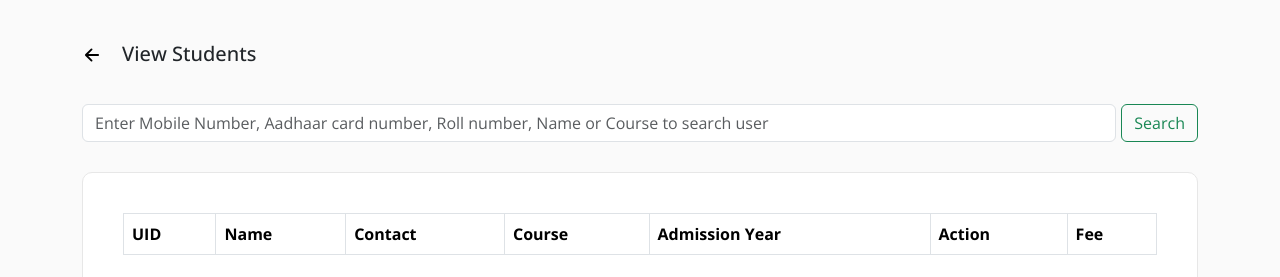
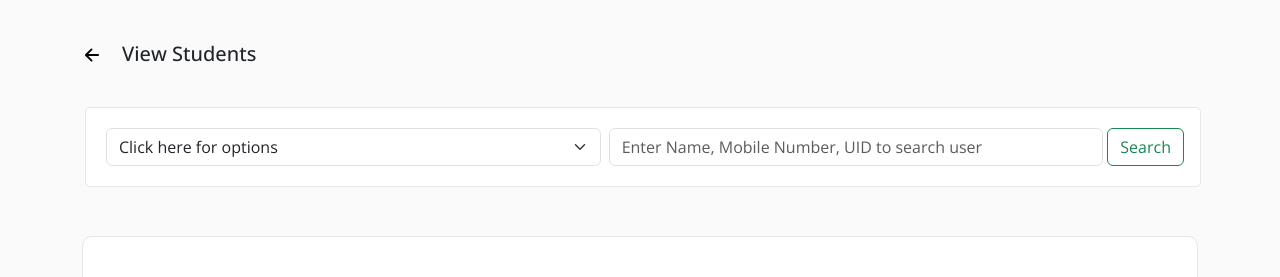
Before and after one commit to Borapolyclinic/biahs, a PHP site: page /admin/user-view-students-by-course.php in a window 1280 px wide. Shown: the part 58-335 px from the top of the page. Run offline with PHP 8.4, Linux system fonts and the light colour scheme; tables that the repository leaves empty or names only in its code hold one stand-in row (values such as "Sample post"); data that the repository does not hold is empty.

Commit message:
modified:   admin/components/dashboard/user-dashboard/user-data-count.php modified:   admin/user-search-student-data.php modified:   admin/user-view-students-by-course.php modified:   admin/user-view-students.php

```diff
--- a/admin/user-view-students-by-course.php
+++ b/admin/user-view-students-by-course.php
@@ -8,13 +8,41 @@
         <h5>View Students</h5>
     </div>
 
-    <div class="w-100">
+    <?php
+    require('includes/connection.php');
+    $query = "SELECT * FROM `bora_student`";
+    $res = mysqli_query($connection, $query);
+    $student_count = mysqli_num_rows($res);
+    $user_query = "SELECT * FROM `bora_users` WHERE `user_type` = 2";
+    $user_res = mysqli_query($connection, $user_query);
+    $count = mysqli_num_rows($user_res);
+    ?>
+
+    <div class="w-100 mb-3">
+        <form action="user-search-student-data.php" method="POST" class="filter-row w-100 dashboard-tab p-3">
+            <div class="w-100 m-1">
+                <select name="search_type" class="form-select" aria-label="Default select example">
+                    <option selected>Click here for options</option>
+                    <option value="1">Name</option>
+                    <option value="2">Mobile Number</option>
+                    <option value="3">UID</option>
+                </select>
+            </div>
+            <div class="w-100 m-1">
+                <input type="text" name="student_search" class="form-control filter-input-box"
+                    id="exampleFormControlInput1" placeholder="Enter Name, Mobile Number, UID to search user" required>
+            </div>
+            <button type="submit" name="search" class="btn btn-outline-success">Search</button>
+        </form>
+    </div>
+
+    <!-- <div class="w-100">
         <form action="user-search-student-data.php" method="POST" class="filter-row w-100">
             <input type="text" name="student_search" class="form-control filter-input-box" id="exampleFormControlInput1"
                 placeholder="Enter Mobile Number, Aadhaar card number, Roll number, Name or Course to search user">
             <button type="submit" name="search" class="btn btn-outline-success">Search</button>
         </form>
-    </div>
+    </div> -->
 
     <div class="table-responsive user-table">
         <table class="table table-bordered table-striped">
@@ -38,22 +66,7 @@
                     $course_id = $_POST['course_id'];
                     $course_year = $_POST['course_year'];
 
-                    $results_per_page = 10;
-
-                    $fetch_students = "SELECT * FROM `bora_student` ORDER BY `student_added_date` DESC";
-                    $fetch_res = mysqli_query($connection, $fetch_students);
-                    $count = mysqli_num_rows($fetch_res);
-
-                    $number_of_page = ceil($count / $results_per_page);
-
-                    if (!isset($_GET['page'])) {
-                        $page = 1;
-                    } else {
-                        $page = $_GET['page'];
-                    }
-
-                    $page_first_result = ($page - 1) * $results_per_page;
-                    $page_query = "SELECT * FROM `bora_student` WHERE `student_course` = '$course_id' AND `student_admission_year` = '$course_year' LIMIT "  . $page_first_result . ',' . $results_per_page;
+                    $page_query = "SELECT * FROM `bora_student` WHERE `student_course` = '$course_id' AND `student_admission_year` = '$course_year'";
                     $page_result = mysqli_query($connection, $page_query);
 
                     while ($row = mysqli_fetch_assoc($page_result)) {
@@ -63,7 +76,7 @@
                         $student_contact = $row['student_contact'];
                         $student_course = $row['student_course'];
                         $student_enrollment_number = $row['student_enrollment_number'];
-                        $student_admission_date = $row['student_admission_date'];
+                        $student_admission_year = $row['student_admission_year'];
                         $student_added_by = $row['student_added_by']; ?>
                 <tr>
                     <td><?php echo $student_enrollment_number ?></td>
@@ -78,7 +91,7 @@
                                 }
                                 echo $course_name ?></td>
 
-                    <td><?php echo $student_admission_date ?></td>
+                    <td><?php echo $student_admission_year ?></td>
                     <td>
                         <form action="user-student-details.php" method="post">
                             <input type="text" value="<?php echo $student_id ?>" name="student_id" hidden>
@@ -101,15 +114,7 @@
             </tbody>
         </table>
 
-        <nav aria-label="Page navigation example" class="w-100 mt-3">
-            <ul class="pagination">
-                <?php
-                for ($page = 1; $page <= $number_of_page; $page++) {
-                    echo '<li class="page-item"><a class="page-link" href="view-students-by-course.php?page=' . $page . '">' . $page . ' </a></li>';
-                }
-                ?>
-            </ul>
-        </nav>
+
     </div>
 </div>
 <?php include('includes/footer.php') ?>
```
Also changed, not shown: admin/components/dashboard/user-dashboard/user-data-count.php (+7 -2 lines), admin/user-search-student-data.php (+31 -2 lines), admin/user-view-students.php (+30 -2 lines).
